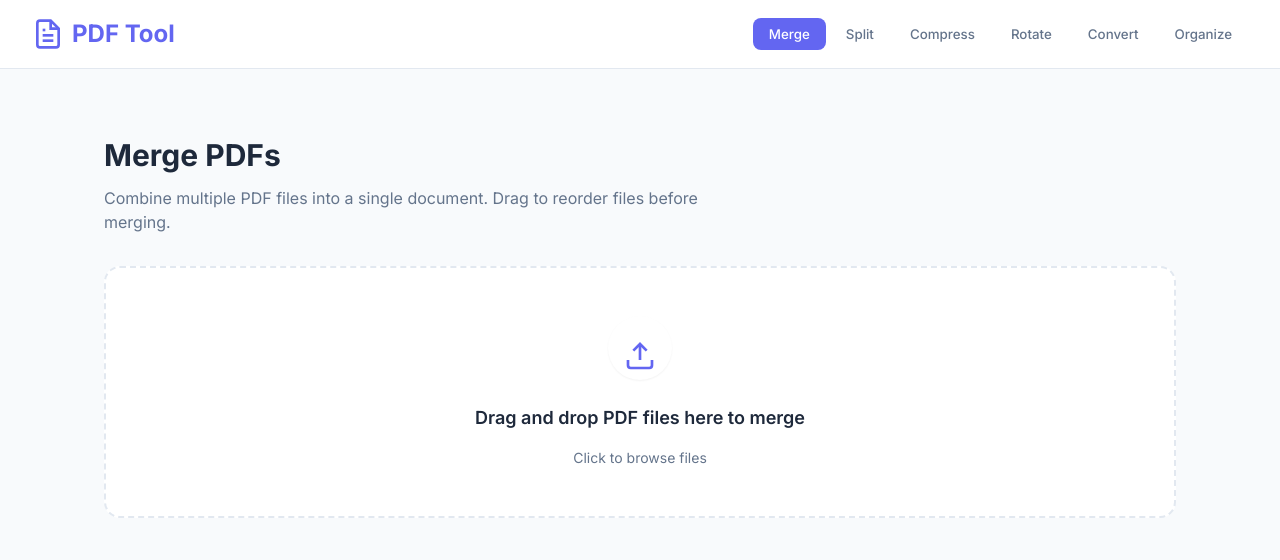
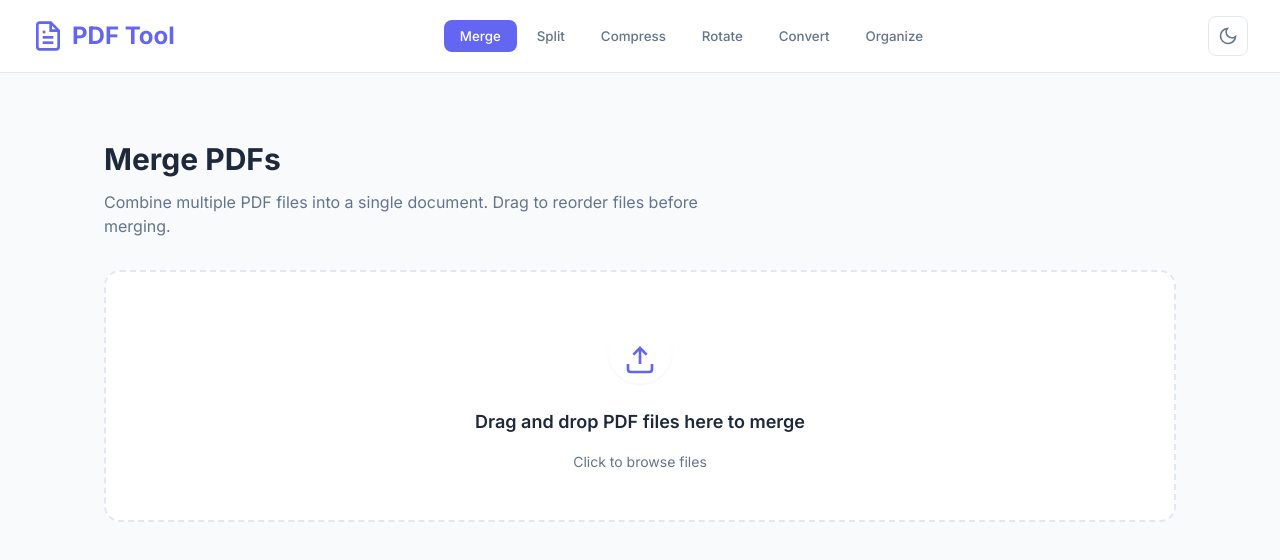
Before and after one commit to imzhengyu/pdfbuddy, a React (Vite) app: page / in a window 1280 px wide. Shown: the top 560 px of the page. Built offline with nearby package versions, Linux system fonts and the light colour scheme.

Commit message:
Add dark/light mode toggle button to header
- Theme toggle button in top-right of header with sun/moon icons
- Persists theme preference to localStorage
- Defaults to system preference on first load

```diff
--- a/src/App.module.css
+++ b/src/App.module.css
@@ -56,6 +56,26 @@
   color: white;
 }
 
+.themeToggle {
+  display: flex;
+  align-items: center;
+  justify-content: center;
+  width: 40px;
+  height: 40px;
+  background: var(--color-surface);
+  border: 1px solid var(--color-border);
+  border-radius: var(--radius-md);
+  cursor: pointer;
+  color: var(--color-text-secondary);
+  transition: all var(--transition-fast);
+}
+
+.themeToggle:hover {
+  background: var(--color-primary-light);
+  color: var(--color-primary);
+  border-color: var(--color-primary);
+}
+
 .main {
   flex: 1;
   padding: var(--space-xl);
--- a/src/App.tsx
+++ b/src/App.tsx
@@ -1,4 +1,4 @@
-import { useState, ReactNode } from 'react';
+import { useState, ReactNode, useEffect } from 'react';
 import { AppProvider, useApp, View } from './context/AppContext';
 import { MergeView } from './components/features/MergeView/MergeView';
 import { SplitView } from './components/features/SplitView/SplitView';
@@ -40,6 +40,18 @@ function ErrorBoundary({ children }: { children: ReactNode }) {
 
 function AppContent() {
   const { state, setView } = useApp();
+  const [theme, setTheme] = useState<'light' | 'dark'>(() => {
+    const saved = localStorage.getItem('theme');
+    if (saved === 'dark' || saved === 'light') return saved;
+    return window.matchMedia('(prefers-color-scheme: dark)').matches ? 'dark' : 'light';
+  });
+
+  useEffect(() => {
+    document.documentElement.setAttribute('data-theme', theme);
+    localStorage.setItem('theme', theme);
+  }, [theme]);
+
+  const toggleTheme = () => setTheme(t => t === 'light' ? 'dark' : 'light');
 
   const renderView = () => {
     switch (state.currentView) {
@@ -77,6 +89,25 @@ function AppContent() {
             </button>
           ))}
         </nav>
+        <button className={styles.themeToggle} onClick={toggleTheme} aria-label="Toggle theme">
+          {theme === 'dark' ? (
+            <svg width="20" height="20" viewBox="0 0 24 24" fill="none" stroke="currentColor" strokeWidth="2">
+              <circle cx="12" cy="12" r="5" />
+              <line x1="12" y1="1" x2="12" y2="3" />
+              <line x1="12" y1="21" x2="12" y2="23" />
+              <line x1="4.22" y1="4.22" x2="5.64" y2="5.64" />
+              <line x1="18.36" y1="18.36" x2="19.78" y2="19.78" />
+              <line x1="1" y1="12" x2="3" y2="12" />
+              <line x1="21" y1="12" x2="23" y2="12" />
+              <line x1="4.22" y1="19.78" x2="5.64" y2="18.36" />
+              <line x1="18.36" y1="5.64" x2="19.78" y2="4.22" />
+            </svg>
+          ) : (
+            <svg width="20" height="20" viewBox="0 0 24 24" fill="none" stroke="currentColor" strokeWidth="2">
+              <path d="M21 12.79A9 9 0 1 1 11.21 3 7 7 0 0 0 21 12.79z" />
+            </svg>
+          )}
+        </button>
       </header>
       <main className={styles.main}>
         <ErrorBoundary>
--- a/src/styles/variables.css
+++ b/src/styles/variables.css
@@ -98,3 +98,12 @@
   --color-warning-light: #78350f;
   --color-error-light: #7f1d1d;
 }
+
+[data-theme="light"] {
+  --color-background: #f8fafc;
+  --color-surface: #ffffff;
+  --color-border: #e2e8f0;
+  --color-text: #1e293b;
+  --color-text-secondary: #64748b;
+  --color-text-muted: #94a3b8;
+}
```
